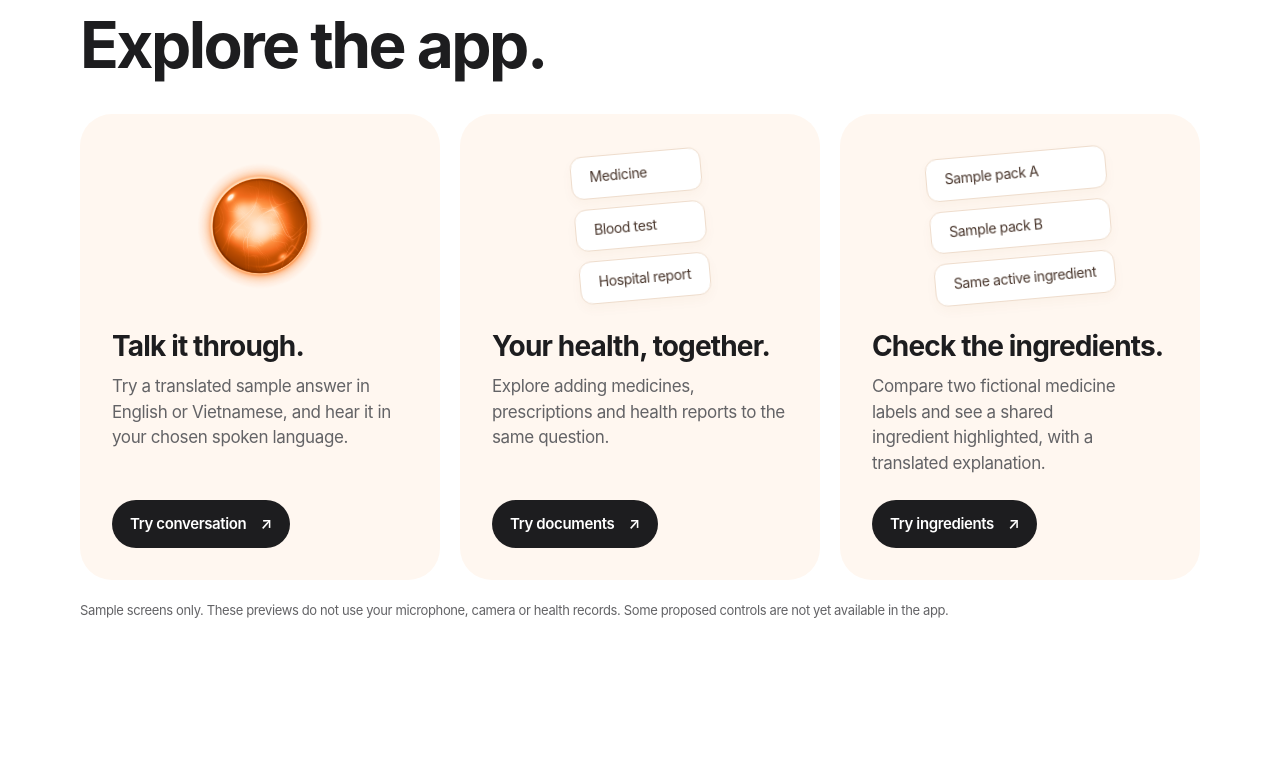
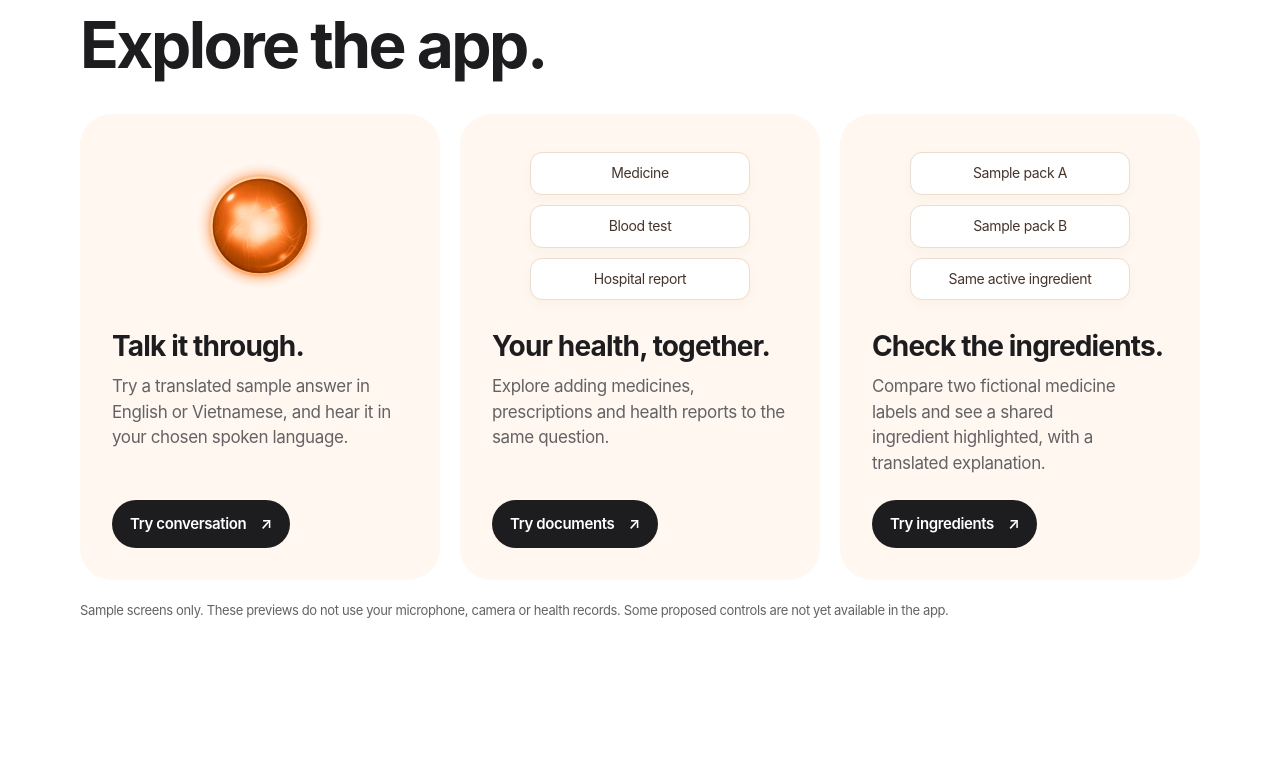
Before and after one commit to namtrantrandinh-sys/pharmasnap-web, a website: page index.html in a window 1280 px wide. Shown: the part 7620-8388 px from the top of the page. Drawn offline with Linux system fonts and the light colour scheme.

Commit message:
Straighten and align preview card labels

```diff
--- a/_preview.css
+++ b/_preview.css
@@ -7,8 +7,8 @@
 .pfs-preview-card h3 { font-size:28px; line-height:1.15; letter-spacing:-.03em; margin:0 0 12px; }
 .pfs-preview-card p { color:#636366; font-size:17px; line-height:1.5; margin:0 0 24px; }
 .pfs-preview-orb { width:160px; height:160px; object-fit:contain; align-self:center; margin:0 auto 24px; }
-.pfs-preview-documents { height:160px; display:flex; flex-direction:column; justify-content:center; gap:10px; align-self:center; margin-bottom:24px; transform:rotate(-5deg); }
-.pfs-preview-documents span { background:#fff; color:#47342a; border:1px solid #eedccc; border-radius:12px; padding:10px 18px; font-size:14px; box-shadow:0 5px 12px #804a2709; }
+.pfs-preview-documents { width:min(100%,220px); height:160px; display:flex; flex-direction:column; justify-content:center; gap:10px; align-self:center; margin-bottom:24px; }
+.pfs-preview-documents span { text-align:center; background:#fff; color:#47342a; border:1px solid #eedccc; border-radius:12px; padding:10px 18px; font-size:14px; box-shadow:0 5px 12px #804a2709; }
 .pfs-preview-card a { display:inline-flex; align-items:center; gap:14px; min-height:48px; padding:12px 18px; border-radius:24px; background:#1d1d1f; color:white; font-size:15px; font-weight:600; margin-top:auto; text-decoration:none; }
 .pfs-preview-card a:hover { background:#9b3100; }
 .pfs-preview-disclaimer { margin-top:20px; font-size:13px; line-height:1.6; color:#636366; }
```
